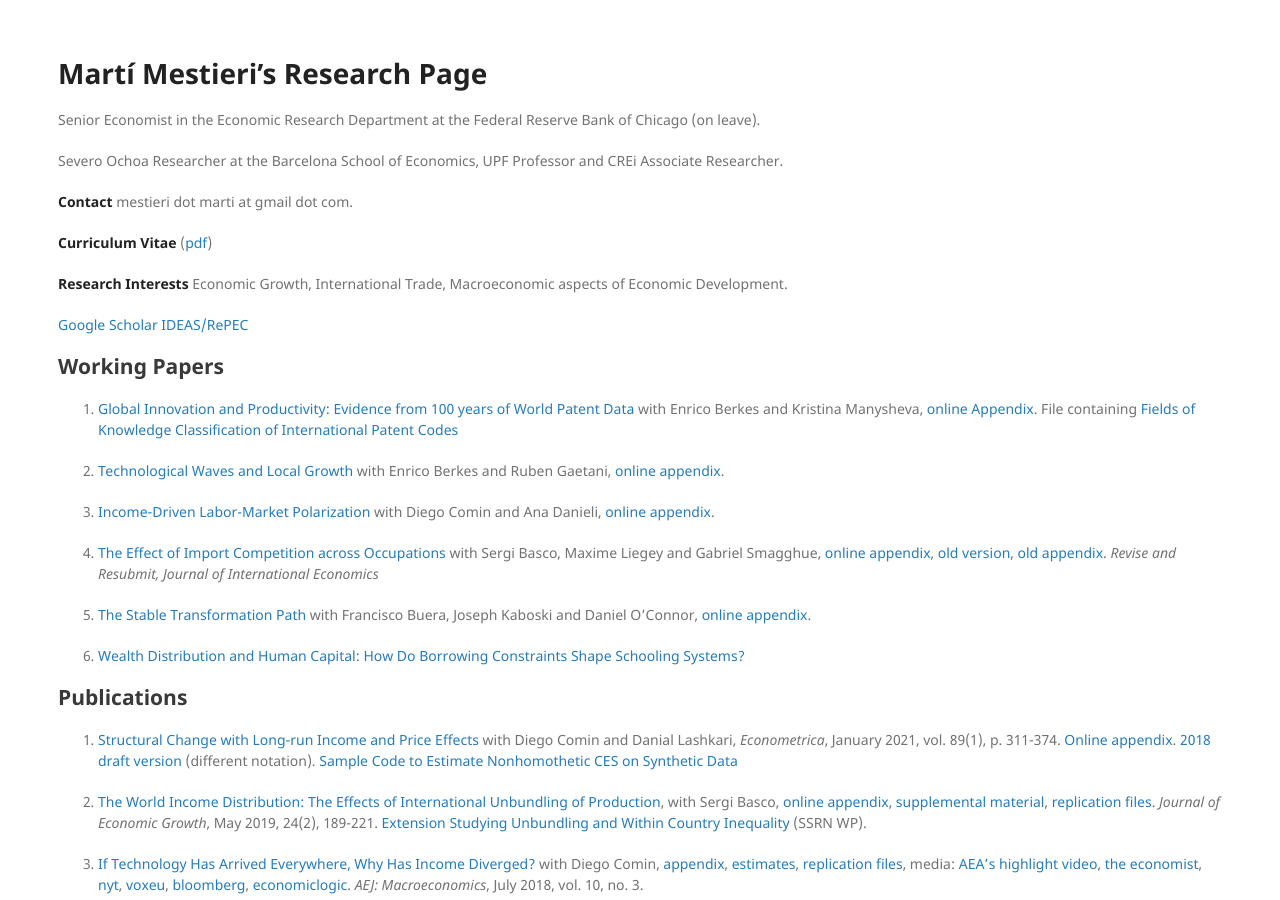
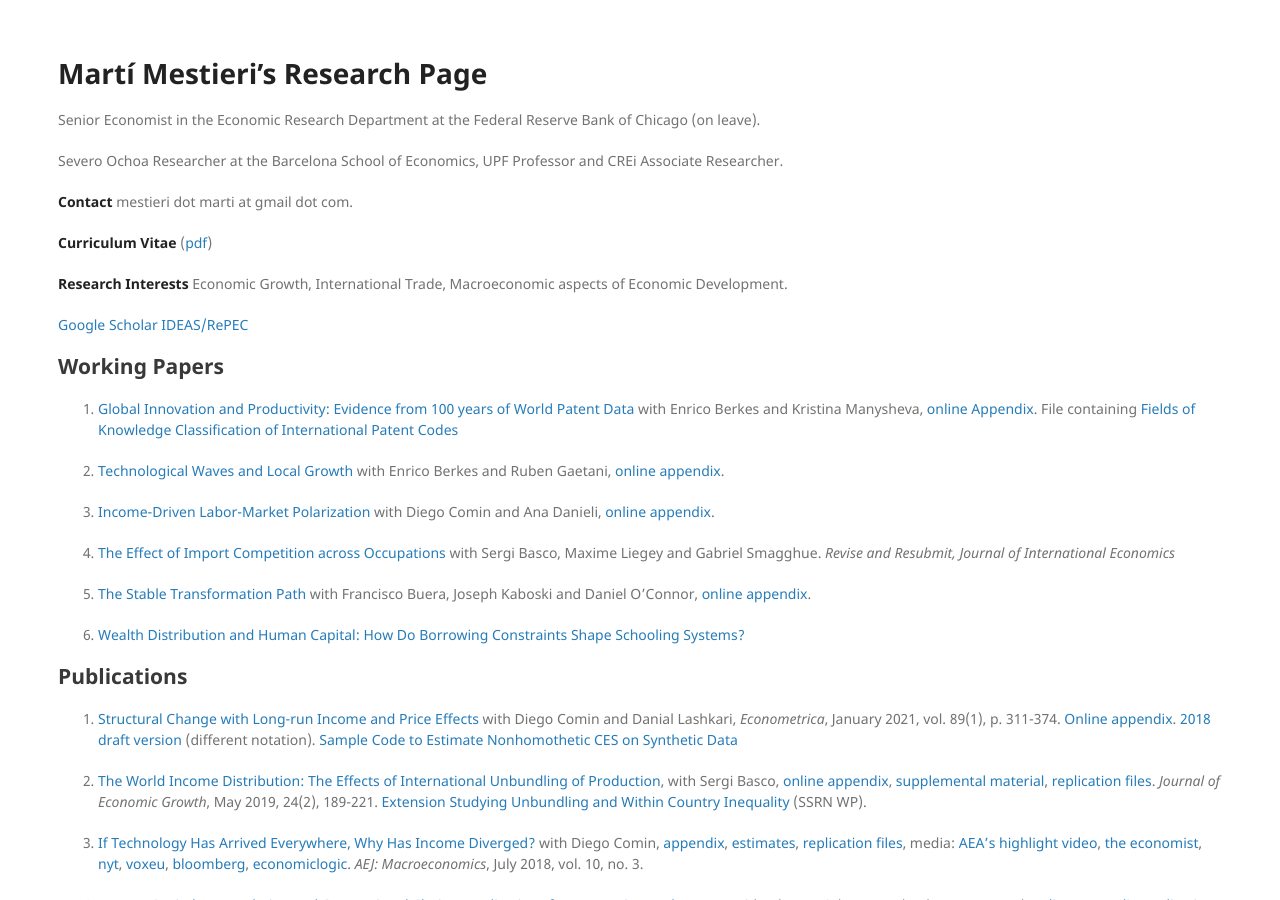
Before and after one commit to mestieri/mestieri.github.io, a Jekyll site: the page built from index.md, in a window 1280 px wide and 900 px high. Built offline with Jekyll 4.4.1, drawn with Linux system fonts in a browser that asks for light colours.

Commit message:
Update index.md

```diff
--- a/index.md
+++ b/index.md
@@ -28,8 +28,7 @@ Severo Ochoa Researcher at the Barcelona School of Economics, UPF Professor and
 3. [Income-Driven Labor-Market Polarization](https://www.dropbox.com/s/tgqm3mdbo4jaqn0/cdm_june2020.pdf?dl=0) with Diego Comin and Ana Danieli,
     [online appendix](https://www.dropbox.com/s/t4wbqhdj2bylblr/cdm_onlineappendix.pdf?dl=0).
 
-4. [The Effect of Import Competition across Occupations](https://www.dropbox.com/s/2zlazd9ibbh9fkx/blms_online.pdf?dl=0) with Sergi Basco, Maxime Liegey and Gabriel Smagghue, [online appendix](https://www.dropbox.com/s/p1mlzp6mhq5i6tj/blms_onlineapp.pdf?dl=0), [old version](https://www.dropbox.com/s/zag3833c67qay5x/blms.pdf?dl=0),
-    [old appendix](https://www.dropbox.com/s/0uiqoho97r2mnix/blms_op.pdf?dl=0). *Revise and Resubmit, Journal of International Economics*
+4. [The Effect of Import Competition across Occupations](https://www.dropbox.com/s/fb0pr0rfwq98plt/blms_rev.pdf?dl=0) with Sergi Basco, Maxime Liegey and Gabriel Smagghue. *Revise and Resubmit, Journal of International Economics*
 
 5. [The Stable Transformation Path](https://www.dropbox.com/s/qr244nsqarcmz4h/bkmo.pdf?dl=0)
     with Francisco Buera, Joseph Kaboski and Daniel O'Connor,
```
